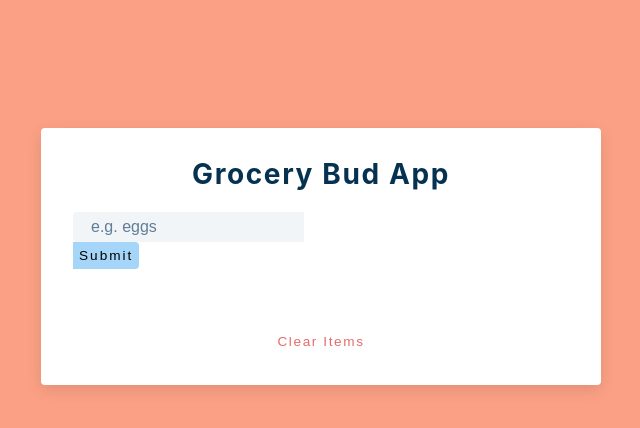
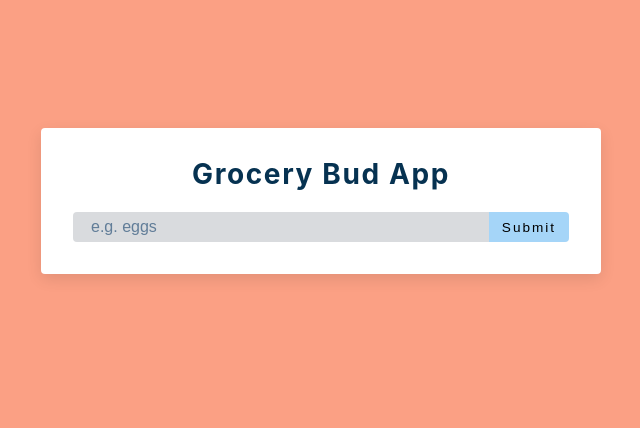
Before and after one commit to ahoymarcus/reactjs-grocery-bud-app, a React (Create React App) app: page / in a window 1280 px wide. Shown: the top 428 px of the page, without its empty margins (319-959 px from the left). Built offline with nearby package versions, Linux system fonts and the light colour scheme.

Commit message:
Finalizar renderizacao do componente lista. Definir condicao de renderizacao em App.js, para apenas renderizar a lista caso haja valor na variavel de controle. Mudar background-color de Input.

```diff
--- a/src/App.js
+++ b/src/App.js
@@ -54,7 +54,7 @@ function App() {
       >
         {alert.show && <Alert />}
         <h3>Grocery Bud App</h3>
-        <div className="form-control"></div>
+        <div className="form-control">
           <input
             type="text"
             className="grocery"
@@ -67,9 +67,10 @@ function App() {
             type="submit">
               {isEditing ? 'edit' : 'submit' }
           </button>
+        </div>
       </form>
 
-
+      {list.length > 0 &&(
         <div className="grocery-container" >
           <List items={list} />
           <button className="clear-btn"
@@ -78,6 +79,8 @@ function App() {
             Clear items
           </button>
         </div>
+      )}
+
 
     </section>
   );
--- a/src/List.js
+++ b/src/List.js
@@ -7,9 +7,11 @@ import { FaEdit, FaTrash } from 'react-icons/fa'
 const List = ({ items }) => {
   //console.log(items);
 
+
   const renderItem = items.map((item) => {
     const {id, title} = item;
-    return <article className="grocery-item" key={id} >
+    return (
+      <article className="grocery-item" key={id} >
       <p className="title">{title}</p>
       <div className="brn-container">
         <button type="button" className="edit-btn">
@@ -20,12 +22,12 @@ const List = ({ items }) => {
         </button>
       </div>
     </article>
+    );
   });
 
 
   return (
-    <div className="grocery-item">
-
+    <div className="grocery-list">
       {renderItem}
     </div>
   );
--- a/src/index.css
+++ b/src/index.css
@@ -204,7 +204,7 @@ Grocery List
 .grocery {
   padding: 0.25rem;
   padding-left: 1rem;
-  background: var(--clr-grey-10);
+  background: hsl(210deg 7% 86%); /*var(--clr-grey-10);*/
   border-top-left-radius: var(--radius);
   border-bottom-left-radius: var(--radius);
   border-color: transparent;
```
Lines whose indentation alone changed are shown as unchanged.
